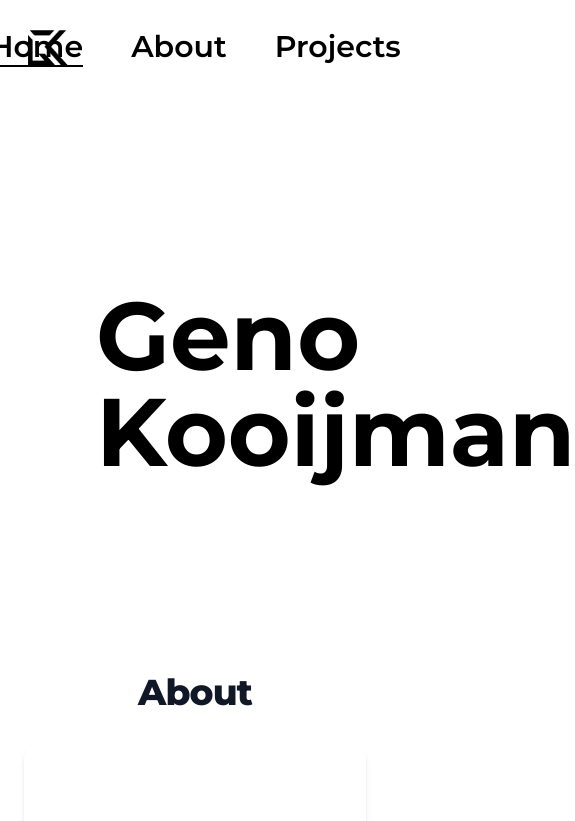
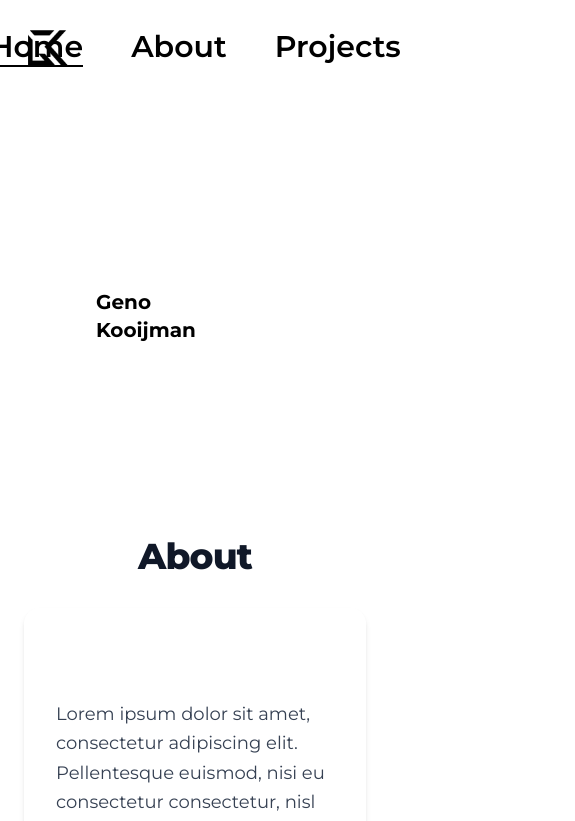
Before and after one commit to GenoKooijman/portfolio, a React (Vite) app in the folder react/: page / in a window 390 px wide. Shown: the top 821 px of the page, 575 px wide, since content can reach past the window. Built offline with nearby package versions, Linux system fonts and the light colour scheme.

Commit message:
made text smaller for responsive

```diff
--- a/react/src/components/home/HomeHero.tsx
+++ b/react/src/components/home/HomeHero.tsx
@@ -25,8 +25,8 @@
      ref={textRef}
      className="flex flex-col mx-24 my-48 font-montserrat"
      >
-      <h1 className="text-8xl font-bold">Geno</h1>
-      <h2 className="text-8xl font-bold">Kooijman</h2>
+      <h1 className="text-xl md:text-8xl font-bold">Geno</h1>
+      <h2 className="text-xl md:text-8xl font-bold">Kooijman</h2>
     </section>
   );
 }
```
